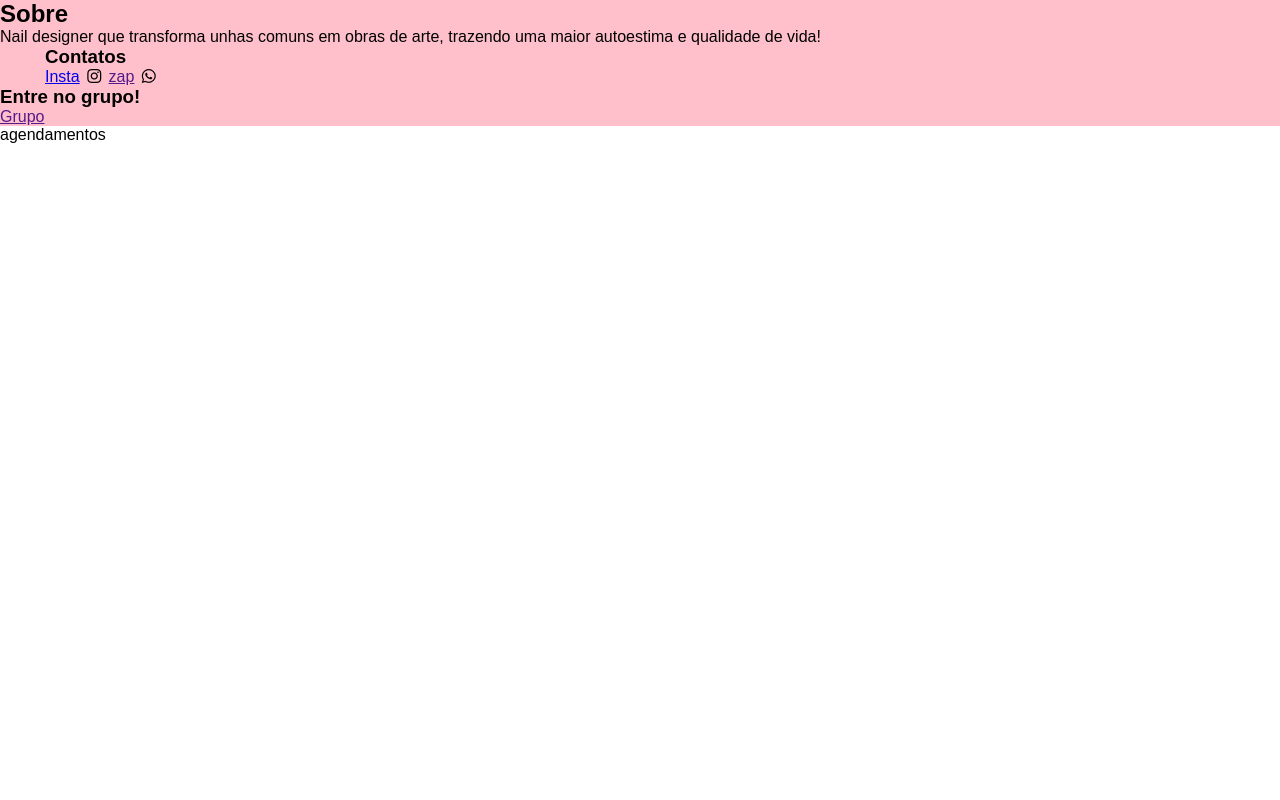
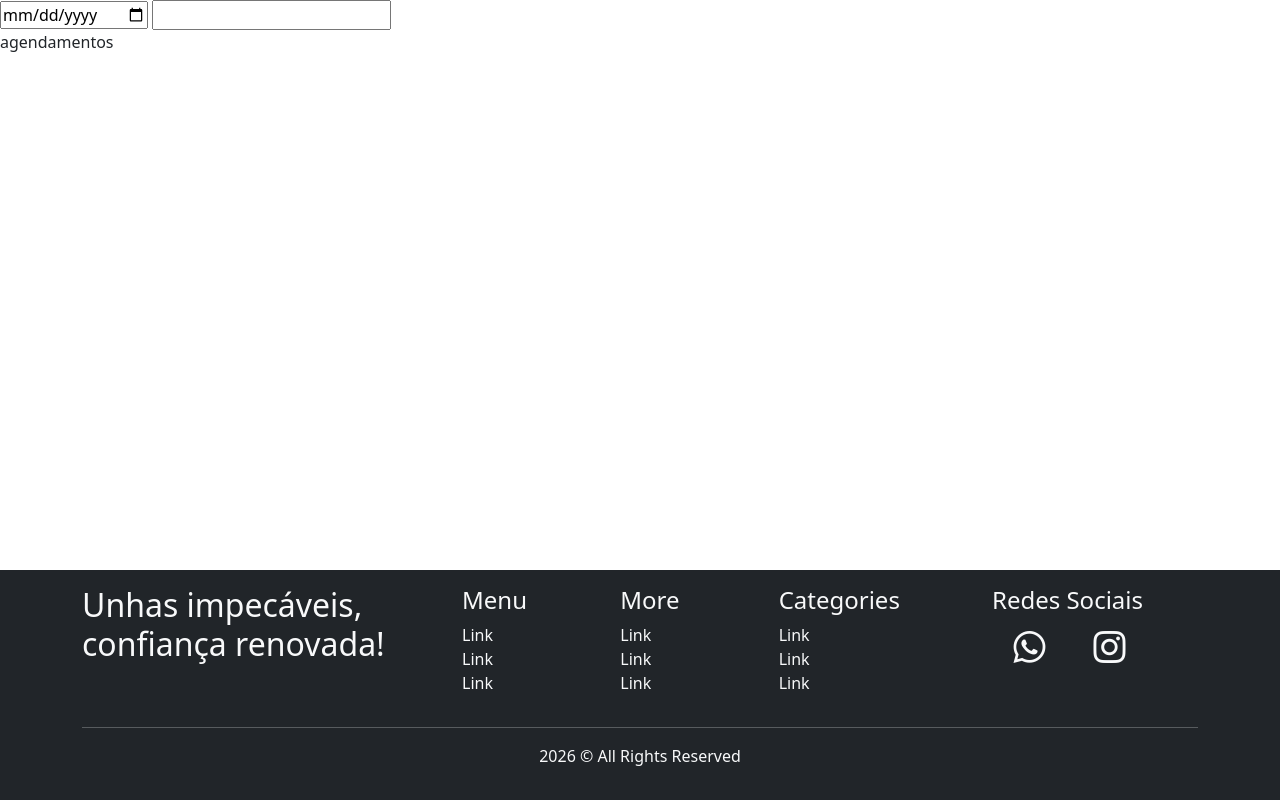
Before and after one commit to EuEbertEu/sistema_agendamento, a Flask app: page /agendamento in a window 1280 px wide. Run offline with Flask 3, Linux system fonts and the light colour scheme; some libraries are stand-ins or nearby versions.

Commit message:
Modelo footer concluido
Foi finalizado o modelo do footer do site, apenas restas alguns ajustes de conteúdo e da estrutura final

```diff
--- a/iniciar/templates/agendamento.html
+++ b/iniciar/templates/agendamento.html
@@ -1,7 +1,10 @@
 {% extends 'base.html' %}
 
 {% block conteudo %}
-
+<body>
+    <input type="date">
+<input type="text">
 <p>agendamentos</p>
+</body>
 
 {% endblock %}
--- a/iniciar/templates/base.html
+++ b/iniciar/templates/base.html
@@ -4,34 +4,62 @@
     <meta charset="UTF-8">
     <meta name="viewport" content="width=device-width, initial-scale=1.0">
     <title>Agendamentos JN</title>
-
-    <link rel="stylesheet" href="/iniciar/static/base.css">
+    <link href="https://cdn.jsdelivr.net/npm/bootstrap@5.3.8/dist/css/bootstrap.min.css" rel="stylesheet" integrity="sha384-sRIl4kxILFvY47J16cr9ZwB07vP4J8+LH7qKQnuqkuIAvNWLzeN8tE5YBujZqJLB" crossorigin="anonymous">
+    <link rel="stylesheet" href="https://cdn.jsdelivr.net/npm/bootstrap-icons@1.13.1/font/bootstrap-icons.min.css">
     <link rel="stylesheet" href="https://cdnjs.cloudflare.com/ajax/libs/font-awesome/7.0.1/css/all.min.css" integrity="sha512-2SwdPD6INVrV/lHTZbO2nodKhrnDdJK9/kg2XD1r9uGqPo1cUbujc+IYdlYdEErWNu69gVcYgdxlmVmzTWnetw==" crossorigin="anonymous" referrerpolicy="no-referrer" />
 </head>
-<body>
-    <footer class="footer">
+
+<body class="d-flex flex-column min-vh-100">
+    <main class="flex-fill">
+    {% block conteudo %}
+    {% endblock %}
+    </main>
+    <footer class="bg-dark text-light p-3">
         <div class="container">
-            <div class="sobre">
-                <h2>Sobre</h2>
-                <p>Nail designer que transforma unhas comuns em obras de arte,
-                    trazendo uma maior autoestima e qualidade de vida!</p>
+            <div class="row">
+                <div class="col col-lg-4">
+                    <h2>Unhas impecáveis, confiança renovada!</h2>
+
+                </div>
+                <div class="col">
+                    <h4>Menu</h4>
+                    <ul class="list-unstyled">
+                        <li><a href=""class="text-decoration-none text-light" >Link</a></li>
+                        <li><a href=""class="text-decoration-none text-light" >Link</a></li>
+                        <li><a href=""class="text-decoration-none text-light" >Link</a></li>
+                    </ul>
+                </div>
+                <div class="col">
+                    <h4>More</h4>
+                    <ul class="list-unstyled">
+                        <li><a href=""class="text-decoration-none text-light" >Link</a></li>
+                        <li><a href=""class="text-decoration-none text-light" >Link</a></li>
+                        <li><a href=""class="text-decoration-none text-light" >Link</a></li>
+                    </ul>
+                </div>
+                <div class="col">
+                    <h4>Categories</h4>
+                    <ul class="list-unstyled">
+                        <li><a href=""class="text-decoration-none text-light" >Link</a></li>
+                        <li><a href=""class="text-decoration-none text-light" >Link</a></li>
+                        <li><a href=""class="text-decoration-none text-light" >Link</a></li>
+                    </ul>
+                </div>
+                <div class="col col-lg-3 text-lg-center">
+                    <h4>Redes Sociais</h4>
+                    <div>
+                        <a href="https://chat.whatsapp.com/HgNJoNa5xrqJqKwWX2fuYe" class="text-decoration-none text-light p-4"> <i class="bi-whatsapp fs-2 me-3"></i></a>
+                        <a href="https://www.instagram.com/_nailsjennefer/" class="text-decoration-none text-light p-1"> <i class="bi-instagram fs-2 me-3"></i></a>
+                    </div>
+                </div>
             </div>
-
-            <div class="contatos">
-                <h3>Contatos</h3>
-                <a href="a">Insta</a>
-                    <i class="fa-brands fa-instagram"></i>
-
-                <a href="">zap</a>
-                    <i class="fa-brands fa-whatsapp"></i>
+            <hr>
+            <div class="d-flex justify-content-center">
+                <p>2026 ©  All Rights Reserved</p>
             </div>
-
-            <div class="grupo"></div>
-                <h3>Entre no grupo!</h3>
-                <a href="">Grupo</a>
         </div>
     </footer>
-    {% block conteudo %}
-    {% endblock %}
+
+
 </body>
 </html>
--- a/iniciar/templates/inicio.html
+++ b/iniciar/templates/inicio.html
@@ -42,7 +42,7 @@
 
 <body>
     <div class="inicio">
-        <h1>Seja bem vinda!</h1>
+        <h1>Seja bem vinda {{usuario}}!</h1>
         <p>Clique no botão abaixo para iniciar o agendamento!</p>
         <a href="{{url_for('agendamento')}}"><button>Começar agendamento</button></a>
 
```
